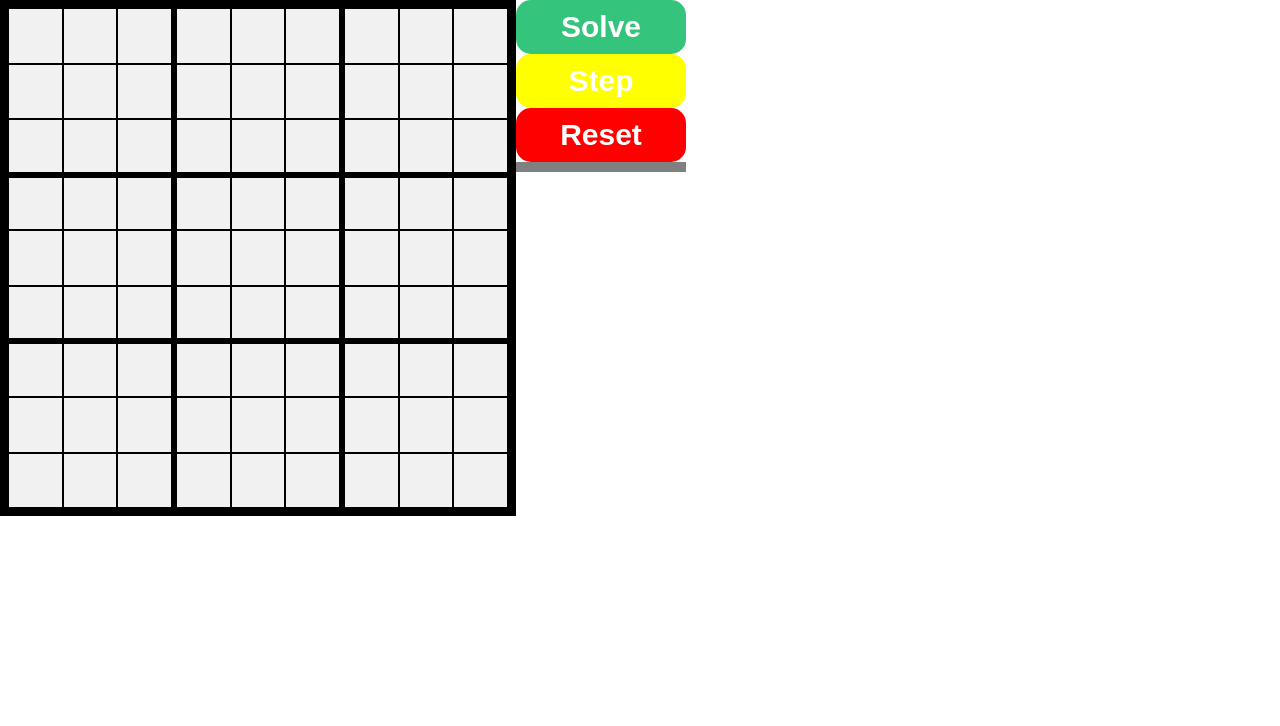
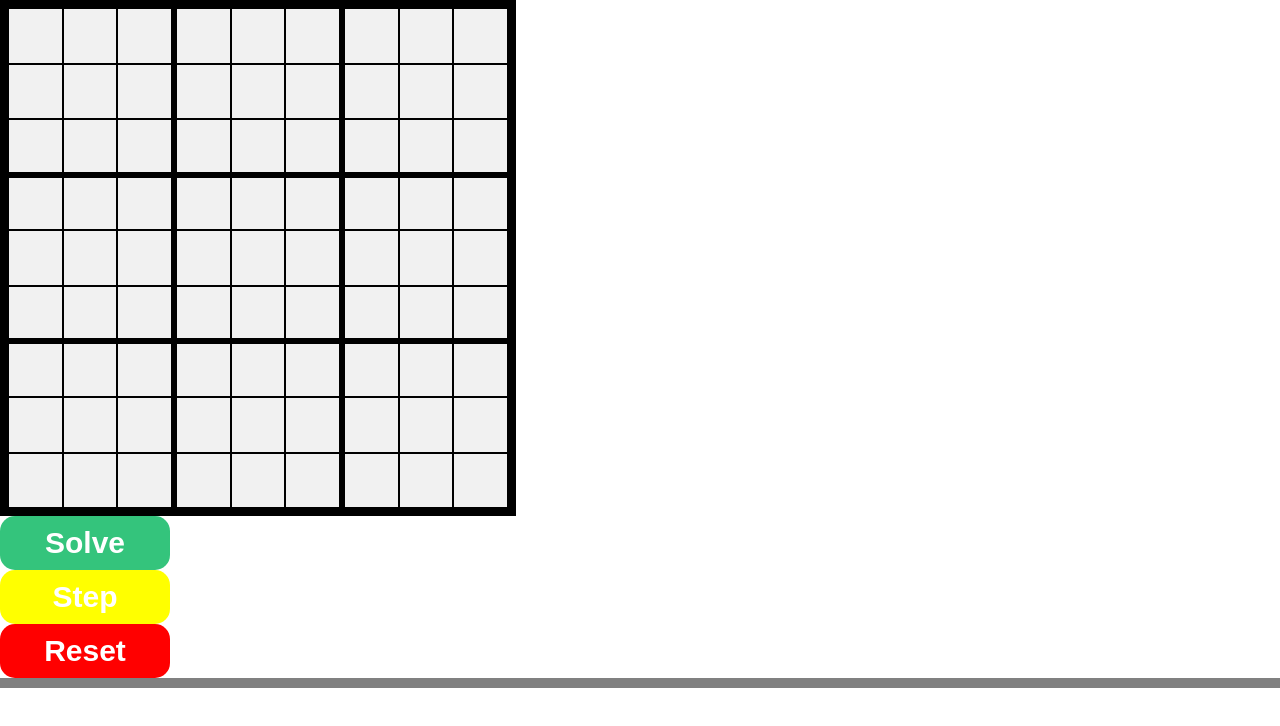
Before and after one commit to avalanche000/Sudoku-Solver, a website with bundled scripts: page index.html in a window 1280 px wide. Built offline with nearby package versions, Linux system fonts and the light colour scheme.

Commit message:
arrange interface

```diff
--- a/index.html
+++ b/index.html
@@ -10,6 +10,7 @@
 </head>
 
 <body>
+  <div class="container">
     <div id="board"></div>
     <div id="ui">
       <div class="button" id="solve">Solve</div>
@@ -17,6 +18,7 @@
       <div class="button" id="reset">Reset</div>
       <div id="result"></div>
     </div>
+  </div>
 </body>
 
 </html>
--- a/src/style.css
+++ b/src/style.css
@@ -26,8 +26,13 @@ body {
     color: white;
 }
 
-#ui {
-    float: left;
+.container {
+    width: 100%;
+    height: 100%;
+    padding: 0;
+    margin: 0;
+    display: flex;
+    flex-direction: column;
 }
 
 #solve {
@@ -48,7 +53,6 @@ body {
 
 #board {
     display: flex;
-    float: left;
     flex-direction: column;
     border: var(--board-outer-size) solid black;
     width: 500px;
```
Lines whose indentation alone changed are shown as unchanged.
